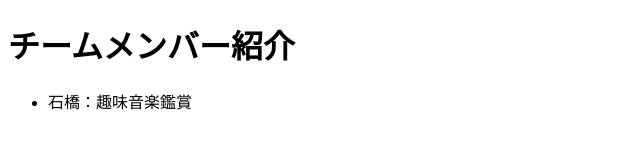
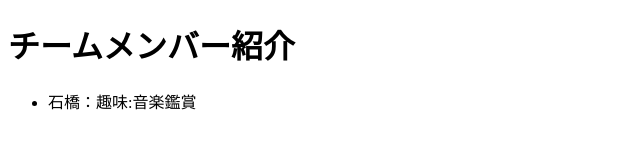
Before and after one commit to yoshizako/group3, a plain HTML site: page Index.html in a window 1280 px wide. Shown: the full height of the page, 0-640 px from the left. Drawn offline with Linux system fonts and the light colour scheme.

Commit message:
内容変更
趣味変更

```diff
--- a/Index.html
+++ b/Index.html
@@ -7,7 +7,7 @@
 <body>
     <h1>チームメンバー紹介</h1>
     <ul>
-        <li>石橋：趣味音楽鑑賞</li>
+        <li>石橋：趣味:音楽鑑賞</li>
     </ul>
 </body>
 </html>
```
